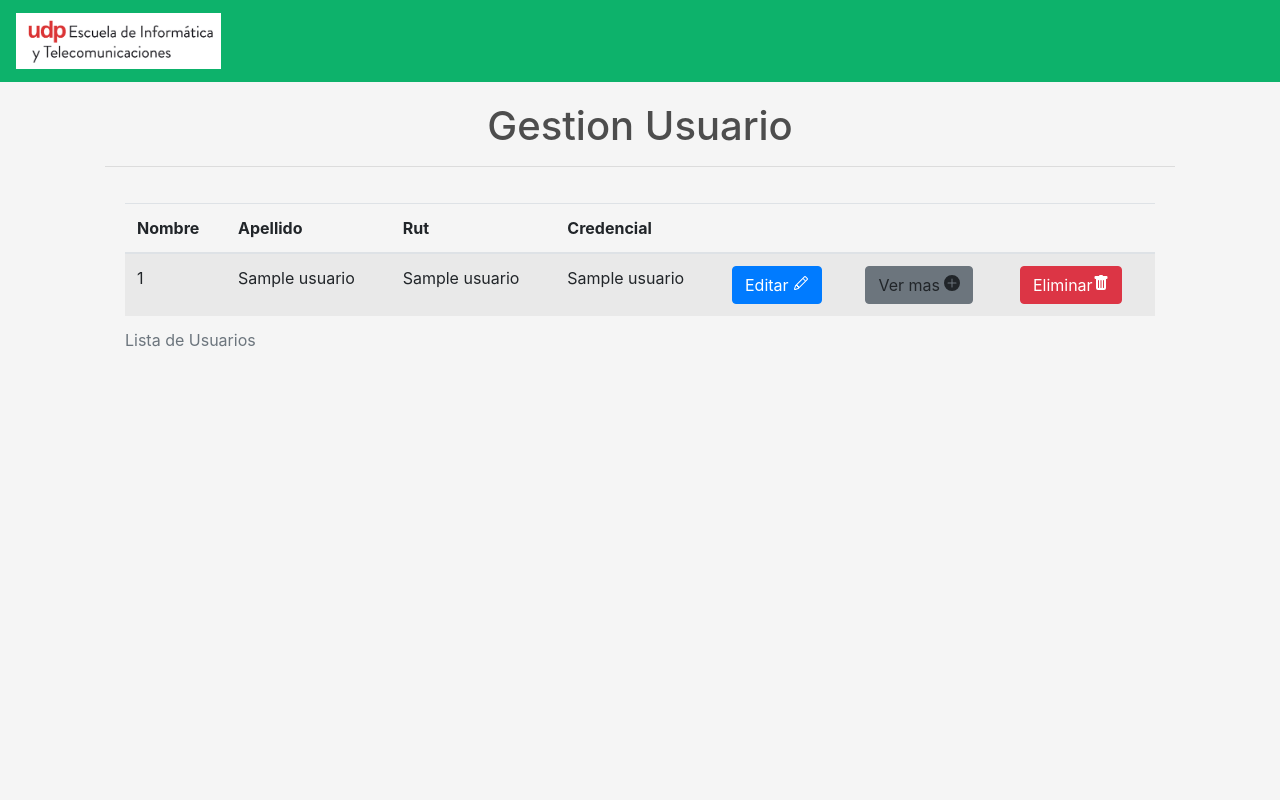
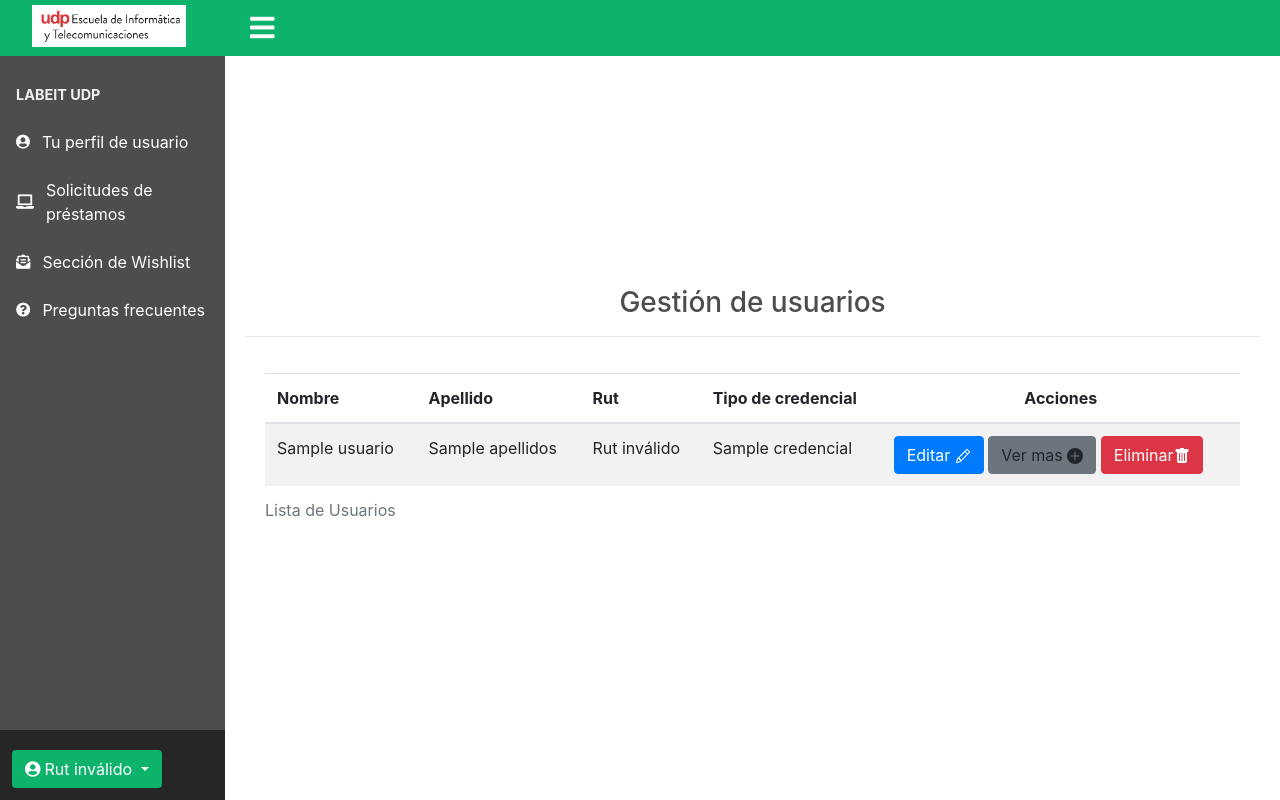
Before and after one commit to PabloMunozP/LabEIT, a Flask app: template app/templates/pablo/ver_usuarios.html in a window 1280 px wide. Run offline with Flask 2, Linux system fonts and the light colour scheme; the template is opened without the code that fills it: most values are stand-ins (such as "Sample title", 1, 10 or a date in 2020); some libraries are stand-ins or nearby versions.

Commit message:
fix 10.06

```diff
--- a/app/routes/rutas_cony.py
+++ b/app/routes/rutas_cony.py
@@ -1,14 +1,14 @@
 from flask import Flask,Blueprint,render_template,request,redirect,url_for,flash,session,jsonify
 from config import db,cursor
 import os,time,bcrypt
+
+mod = Blueprint("rutas_cony",__name__)
 
 def redirect_url(default='index'): # Redireccionamiento desde donde vino la request
     return request.args.get('next') or \
            request.referrer or \
            url_for(default)
 
-mod = Blueprint("rutas_cony",__name__)
-
 @mod.route("/cony",methods=["GET"])
 def principal():
     return "OK"
--- a/app/routes/rutas_lorenzo.py
+++ b/app/routes/rutas_lorenzo.py
@@ -1,14 +1,14 @@
 from flask import Flask,Blueprint,render_template,request,redirect,url_for,flash,session,jsonify
 from config import db,cursor
 import os,time,bcrypt
+
+mod = Blueprint("rutas_lorenzo",__name__)
 
 def redirect_url(default='index'): # Redireccionamiento desde donde vino la request
     return request.args.get('next') or \
            request.referrer or \
            url_for(default)
 
-mod = Blueprint("rutas_lorenzo",__name__)
-
 @mod.route("/lorenzo",methods=["GET"])
 def principal():
     return "OK"
--- a/app/templates/pablo/base.html
+++ /dev/null
@@ -1,30 +0,0 @@
-<!DOCTYPE html>
-<html lang="en">
-
-    <head>
-        <meta charset="utf-8">
-        <meta http-equiv="X-UA-Compatible" content="IE=edge">
-        <meta name="viewport" content="width=device-width, initial-scale=1">
-        <title>{% block title %} {% endblock %}</title>
-				<!-- Hojas de estilo CSS -->
-		    <script src="https://code.jquery.com/jquery-3.4.1.min.js" integrity="sha256-CSXorXvZcTkaix6Yvo6HppcZGetbYMGWSFlBw8HfCJo=" crossorigin="anonymous"></script>
-			<link rel="stylesheet" href="http://fonts.googleapis.com/css?family=Roboto:400,100,300,500">
-		    <link rel="stylesheet" href="https://maxcdn.bootstrapcdn.com/bootstrap/4.0.0/css/bootstrap.min.css" integrity="sha384-Gn5384xqQ1aoWXA+058RXPxPg6fy4IWvTNh0E263XmFcJlSAwiGgFAW/dAiS6JXm" crossorigin="anonymous">
-		    <link rel="stylesheet" href="https://use.fontawesome.com/releases/v5.8.2/css/all.css" integrity="sha384-oS3vJWv+0UjzBfQzYUhtDYW+Pj2yciDJxpsK1OYPAYjqT085Qq/1cq5FLXAZQ7Ay" crossorigin="anonymous">
-      <link href="{{ url_for('static', filename='../static/css/estilos_lab.css') }}" rel="stylesheet"/>
-    </head>
-
-    <body style="background:#f5f5f5;">
-        <nav class="navbar bg-verde-eit">
-          <a class="navbar-brand" href="/">
-            <img src="{{ url_for('static', filename="../static/imgs/logo_eit.png")}}" style="width:40%;" alt="Logo EIT">
-          </a>
-        </nav>
-    <section class="container">
-        {% block content %} {% endblock %}
-    </section>
-
-    <script src="https://cdn.jsdelivr.net/npm/popper.js@1.16.0/dist/umd/popper.min.js" integrity="sha384-Q6E9RHvbIyZFJoft+2mJbHaEWldlvI9IOYy5n3zV9zzTtmI3UksdQRVvoxMfooAo" crossorigin="anonymous"></script>
-		<script src="https://stackpath.bootstrapcdn.com/bootstrap/4.4.1/js/bootstrap.min.js" integrity="sha384-wfSDF2E50Y2D1uUdj0O3uMBJnjuUD4Ih7YwaYd1iqfktj0Uod8GCExl3Og8ifwB6" crossorigin="anonymous"></script>
-    <script src="{{ url_for('static', filename='../static/js/script_labeit.js') }}"></script>
-    </body>
--- a/app/templates/pablo/ver_usuarios.html
+++ b/app/templates/pablo/ver_usuarios.html
@@ -1,12 +1,10 @@
-{%extends '/pablo/base.html' %}
+{% extends 'layout_in.html' %}
 
-{%block title%}LabEIT - Gestion Usuarios{% endblock %}
-
-{% block content %}
+{% block body %}
     <div class="container h-100">
         <div class="row align-items-center h-100">
             <div class="card-body">
-                <h1 class="texto-gris-eit text-center">Gestion Usuario</h1>
+                <h3 class="texto-gris-eit text-center">Gestión de usuarios</h3>
                 <hr>
                 <div class="card-body">
                     <table class="table table-striped">
@@ -16,29 +14,29 @@
                                 <th scope="col">Nombre</th>
                                 <th scope="col">Apellido</th>
                                 <th scope="col">Rut</th>
-                                <th scope="col">Credencial</th>
-                                <th scope="col"></th>
-                                <th scope="col"></th>
-                                <th scope="col"></th>
+                                <th scope="col">Tipo de credencial</th>
+                                <th scope="col" class="text-center">Acciones</th>
                             </tr>
                         </thead>
                         <tbody>
                             {%for usuario in usuarios%}
                                 <tr>
-                                    <td>{{usuario[0]}}</td>
-                                    <td>{{usuario[1]}}</td>
-                                    <td>{{usuario[2]}}</td>
-                                    <td>{{usuario[3]}}</td>
-                                    <td><a class="btn btn-primary" href="/editar_usuario/{{usuario[2]}}" role="button" >Editar <svg class="bi bi-pencil" width="1em" height="1em" viewBox="0 0 16 16" fill="currentColor" xmlns="http://www.w3.org/2000/svg">
+                                    <td>{{usuario["nombres"]}}</td>
+                                    <td>{{usuario["apellidos"]}}</td>
+                                    <td>{{usuario["rut"]|formato_rut}}</td>
+                                    <td>{{usuario["credencial"]}}</td>
+                                    <td>
+                                      <a class="btn btn-primary" href="/editar_usuario/{{usuario[2]}}" role="button" >Editar <svg class="bi bi-pencil" width="1em" height="1em" viewBox="0 0 16 16" fill="currentColor" xmlns="http://www.w3.org/2000/svg">
                                         <path fill-rule="evenodd" d="M11.293 1.293a1 1 0 0 1 1.414 0l2 2a1 1 0 0 1 0 1.414l-9 9a1 1 0 0 1-.39.242l-3 1a1 1 0 0 1-1.266-1.265l1-3a1 1 0 0 1 .242-.391l9-9zM12 2l2 2-9 9-3 1 1-3 9-9z"/>
                                         <path fill-rule="evenodd" d="M12.146 6.354l-2.5-2.5.708-.708 2.5 2.5-.707.708zM3 10v.5a.5.5 0 0 0 .5.5H4v.5a.5.5 0 0 0 .5.5H5v.5a.5.5 0 0 0 .5.5H6v-1.5a.5.5 0 0 0-.5-.5H5v-.5a.5.5 0 0 0-.5-.5H3z"/>
-                                      </svg> </a></td>
-                                    <td><a class="btn btn-secondary">Ver mas <svg class="bi bi-plus-circle-fill" width="1em" height="1em" viewBox="0 0 16 16" fill="currentColor" xmlns="http://www.w3.org/2000/svg">
-                                        <path fill-rule="evenodd" d="M16 8A8 8 0 1 1 0 8a8 8 0 0 1 16 0zM8.5 4a.5.5 0 0 0-1 0v3.5H4a.5.5 0 0 0 0 1h3.5V12a.5.5 0 0 0 1 0V8.5H12a.5.5 0 0 0 0-1H8.5V4z"/>
-                                      </svg> </a></td>
-                                    <td><button class="btn btn-danger">Eliminar<svg class="bi bi-trash-fill" width="1em" height="1em" viewBox="0 0 16 16" fill="currentColor" xmlns="http://www.w3.org/2000/svg">
-                                        <path fill-rule="evenodd" d="M2.5 1a1 1 0 0 0-1 1v1a1 1 0 0 0 1 1H3v9a2 2 0 0 0 2 2h6a2 2 0 0 0 2-2V4h.5a1 1 0 0 0 1-1V2a1 1 0 0 0-1-1H10a1 1 0 0 0-1-1H7a1 1 0 0 0-1 1H2.5zm3 4a.5.5 0 0 1 .5.5v7a.5.5 0 0 1-1 0v-7a.5.5 0 0 1 .5-.5zM8 5a.5.5 0 0 1 .5.5v7a.5.5 0 0 1-1 0v-7A.5.5 0 0 1 8 5zm3 .5a.5.5 0 0 0-1 0v7a.5.5 0 0 0 1 0v-7z"/>
-                                      </svg> </button></td>
+                                      </svg> </a>
+                                      <a class="btn btn-secondary">Ver mas <svg class="bi bi-plus-circle-fill" width="1em" height="1em" viewBox="0 0 16 16" fill="currentColor" xmlns="http://www.w3.org/2000/svg">
+                                          <path fill-rule="evenodd" d="M16 8A8 8 0 1 1 0 8a8 8 0 0 1 16 0zM8.5 4a.5.5 0 0 0-1 0v3.5H4a.5.5 0 0 0 0 1h3.5V12a.5.5 0 0 0 1 0V8.5H12a.5.5 0 0 0 0-1H8.5V4z"/>
+                                        </svg> </a>
+                                      <button class="btn btn-danger">Eliminar<svg class="bi bi-trash-fill" width="1em" height="1em" viewBox="0 0 16 16" fill="currentColor" xmlns="http://www.w3.org/2000/svg">
+                                          <path fill-rule="evenodd" d="M2.5 1a1 1 0 0 0-1 1v1a1 1 0 0 0 1 1H3v9a2 2 0 0 0 2 2h6a2 2 0 0 0 2-2V4h.5a1 1 0 0 0 1-1V2a1 1 0 0 0-1-1H10a1 1 0 0 0-1-1H7a1 1 0 0 0-1 1H2.5zm3 4a.5.5 0 0 1 .5.5v7a.5.5 0 0 1-1 0v-7a.5.5 0 0 1 .5-.5zM8 5a.5.5 0 0 1 .5.5v7a.5.5 0 0 1-1 0v-7A.5.5 0 0 1 8 5zm3 .5a.5.5 0 0 0-1 0v7a.5.5 0 0 0 1 0v-7z"/>
+                                        </svg> </button>
+                                    </td>
                                 </tr>
                             {%endfor%}
                         </tbody>
--- a/app/templates/victor/configurar_perfil.html
+++ b/app/templates/victor/configurar_perfil.html
@@ -2,8 +2,8 @@
   <div id="editar_informacion" class="modal fade in" tabindex="-1" role="dialog" aria-labelledby="editar_informacion_label" aria-hidden="true" data-keyboard="false" data-backdrop="static">
     <div class="modal-dialog" role="document">
       <div class="modal-content">
-        <div class="modal-header">
-          <h5 class="modal-title" id="editar_informacion_label">Editar información</h5>
+        <div class="modal-header bg-verde-eit">
+          <h5 class="modal-title text-white" id="editar_informacion_label"><i class="fas fa-user-edit mr-2"></i>Editar información personal</h5>
             <!-- <button type="button" class="close" data-dismiss="modal" aria-label="Close"></button>
               <span aria-hidden="true">&times; asdasdds</span>
             </button> -->
@@ -38,7 +38,7 @@
                 {% else %}
                 <button type="button" id="boton_cerrar" class="btn btn-secondary" data-dismiss="modal" onclick="Cargar_informacion()" hidden>Cancelar</button>
                 {% endif %}
-                <button type="summit" id="boton_guardar" class="btn btn-primary" disabled="disabled"> Guardar cambios</button>
+                <button type="summit" id="boton_guardar" class="btn btn-info" disabled="disabled"> Guardar cambios</button>
         </div>
       </form>
     </div>
--- a/app/templates/victor/perfil.html
+++ b/app/templates/victor/perfil.html
@@ -3,7 +3,7 @@
 
     <div class="section-red-card" style="margin-top: 0px;">
         <h3>
-            <b>Tu información</b>
+            <b>Tu información personal</b>
         </h3>
     </div>
     <div class="container-fluid">
@@ -25,7 +25,7 @@
                 <div id="inner-div" style="width: 400px;">
                     <h3><b> {{perfil_info.nombres}} {{perfil_info.apellidos}} </b></h3>
                     <h4>    {{perfil_info.email}}   </h4>
-
+                    <hr>
                     <table style="width: 100%;">
                         <tr>
                             <td><h6>    Rut:                    </h6></td>
```
Also changed, not shown: app/routes/rutas_pablo.py (+28 -16 lines).
